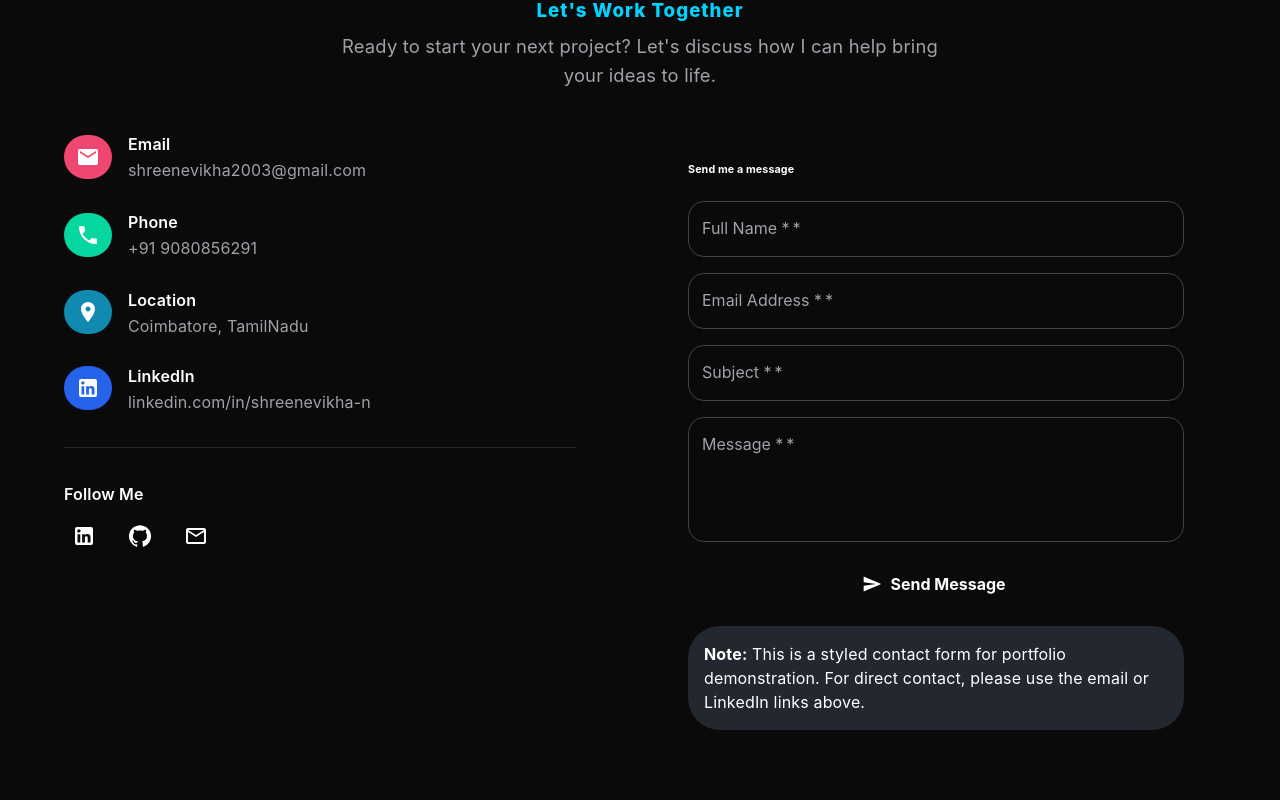
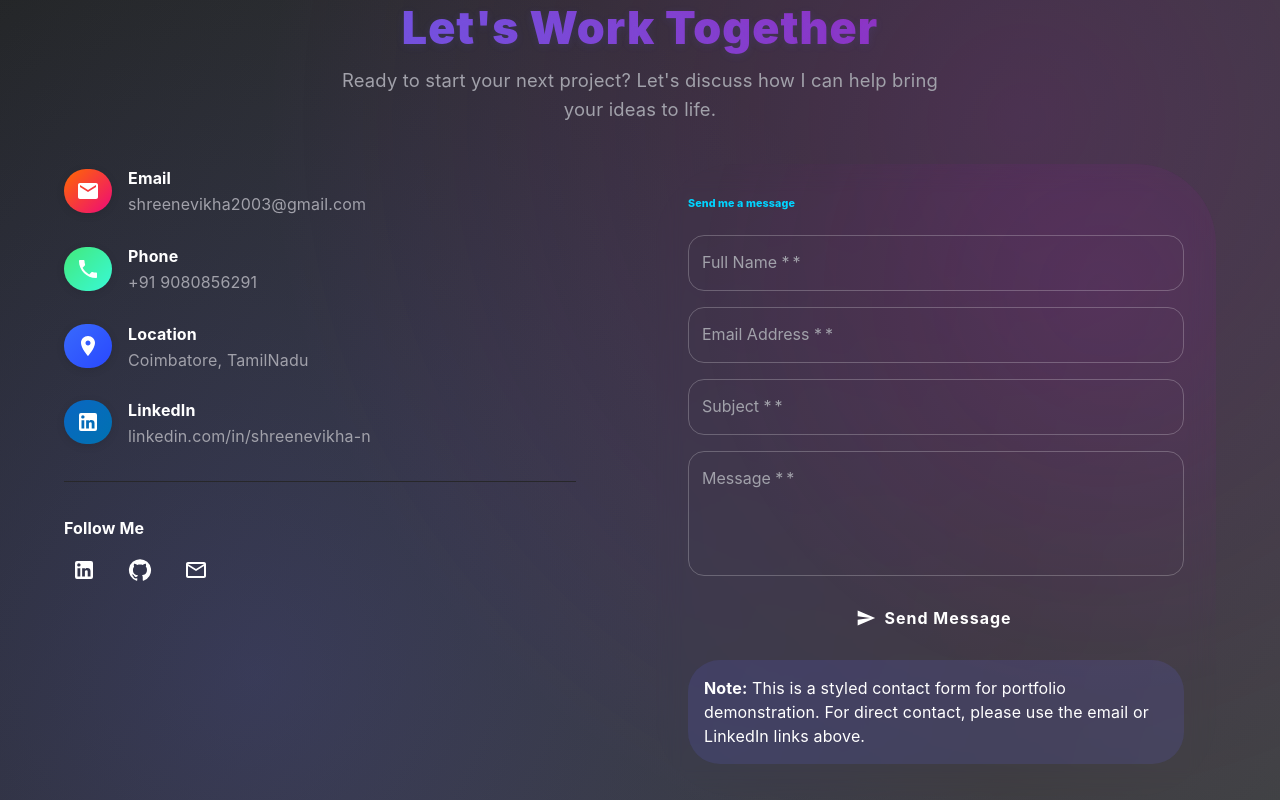
Before and after one commit to Shreenevikha/Portfolio, a React (Create React App) app: page / in a window 1280 px wide. Shown: the part 7000-7800 px from the top of the page. Built offline with nearby package versions, Linux system fonts and the light colour scheme.

Commit message:
minor changes

```diff
--- a/src/components/pages/Contact.js
+++ b/src/components/pages/Contact.js
@@ -28,28 +28,28 @@ const contactInfo = [
     title: 'Email',
     value: 'shreenevikha2003@gmail.com',
     link: 'mailto:shreenevikha2003@gmail.com',
-    bg: '#ef476f',
+    bg: 'linear-gradient(135deg, #ff6a00 0%, #ee0979 100%)',
   },
   {
     icon: <Phone />,
     title: 'Phone',
     value: '+91 9080856291',
     link: 'tel:+919080856291',
-    bg: '#06d6a0',
+    bg: 'linear-gradient(135deg, #43e97b 0%, #38f9d7 100%)',
   },
   {
     icon: <LocationOn />,
     title: 'Location',
     value: 'Coimbatore, TamilNadu',
     link: null,
-    bg: '#118ab2',
+    bg: 'linear-gradient(135deg, #396afc 0%, #2948ff 100%)',
   },
   {
     icon: <LinkedIn />,
     title: 'LinkedIn',
     value: 'linkedin.com/in/shreenevikha-n',
     link: 'https://linkedin.com/in/shreenevikha-n',
-    bg: '#2563eb',
+    bg: 'linear-gradient(135deg, #0a66c2 0%, #0072b1 100%)',
   },
 ];
 
@@ -58,16 +58,19 @@ const socialLinks = [
     icon: <LinkedIn />,
     url: 'https://linkedin.com/in/shreenevikha-n',
     label: 'LinkedIn',
+    bg: 'linear-gradient(135deg, #0a66c2 0%, #0072b1 100%)',
   },
   {
     icon: <GitHub />,
     url: 'https://github.com/',
     label: 'GitHub',
+    bg: 'linear-gradient(135deg, #232526 0%, #414345 100%)',
   },
   {
     icon: <MailOutline />,
     url: 'mailto:shreenevikha2003@gmail.com',
     label: 'Email',
+    bg: 'linear-gradient(135deg, #ff6a00 0%, #ee0979 100%)',
   },
 ];
 
@@ -94,16 +97,43 @@ const Contact = () => {
   };
 
   return (
-    <Box sx={{ minHeight: '100vh', bgcolor: theme.palette.background.default, py: { xs: 4, md: 8 } }}>
-      <Container maxWidth="lg">
+    <Box
+      sx={{
+        minHeight: '100vh',
+        position: 'relative',
+        overflow: 'hidden',
+        py: { xs: 4, md: 8 },
+        // Animated gradient background
+        background: theme.palette.mode === 'dark'
+          ? 'linear-gradient(120deg, #232526 0%, #414345 100%)'
+          : 'linear-gradient(120deg, #f8fafc 0%, #e0e7ff 100%)',
+        '&::before': {
+          content: '""',
+          position: 'absolute',
+          zIndex: 0,
+          top: 0,
+          left: 0,
+          width: '100%',
+          height: '100%',
+          background: 'radial-gradient(circle at 80% 20%, #a21caf33 0%, transparent 60%), radial-gradient(circle at 20% 80%, #6366f133 0%, transparent 60%)',
+          pointerEvents: 'none',
+        },
+      }}
+    >
+      <Container maxWidth="lg" sx={{ position: 'relative', zIndex: 1 }}>
         <Typography
           variant="h3"
           align="center"
           sx={{
-            fontWeight: 800,
+            fontWeight: 900,
             mb: 1,
-            color: 'primary.main',
+            background: 'linear-gradient(90deg, #6366f1 0%, #a21caf 100%)',
+            WebkitBackgroundClip: 'text',
+            WebkitTextFillColor: 'transparent',
             letterSpacing: 1,
+            fontSize: { xs: '2rem', md: '2.8rem' },
+            textShadow: '0 2px 8px rgba(99,102,241,0.12)',
+            animation: 'gradient-move 3s ease-in-out infinite',
           }}
         >
           Let's Work Together
@@ -129,7 +159,7 @@ const Contact = () => {
                   <Stack direction="row" spacing={2} alignItems="center" key={idx}>
                     <Box
                       sx={{
-                        bgcolor: info.bg,
+                        background: info.bg,
                         color: '#fff',
                         p: 1.5,
                         borderRadius: 2,
@@ -139,12 +169,18 @@ const Contact = () => {
                         minWidth: 44,
                         height: 44,
                         fontSize: 24,
+                        boxShadow: '0 2px 8px 0 rgba(0,0,0,0.10)',
+                        transition: 'transform 0.2s, box-shadow 0.2s',
+                        '&:hover': {
+                          transform: 'scale(1.08) rotate(-3deg)',
+                          boxShadow: '0 4px 16px 0 rgba(99,102,241,0.18)',
+                        },
                       }}
                     >
                       {info.icon}
                     </Box>
                     <Box>
-                      <Typography variant="subtitle1" sx={{ fontWeight: 600 }}>
+                      <Typography variant="subtitle1" sx={{ fontWeight: 700 }}>
                         {info.title}
                       </Typography>
                       {info.link ? (
@@ -173,7 +209,7 @@ const Contact = () => {
                 ))}
               </Stack>
               <Divider sx={{ my: 4 }} />
-              <Typography variant="subtitle1" sx={{ fontWeight: 600, mb: 1 }}>
+              <Typography variant="subtitle1" sx={{ fontWeight: 700, mb: 1 }}>
                 Follow Me
               </Typography>
               <Stack direction="row" spacing={2}>
@@ -185,17 +221,18 @@ const Contact = () => {
                     rel="noopener noreferrer"
                     aria-label={social.label}
                     sx={{
-                      bgcolor: theme.palette.mode === 'dark' ? theme.palette.background.paper : '#f3f4f6',
-                      color: 'text.primary',
-                      border: `1px solid ${theme.palette.divider}`,
+                      background: social.bg,
+                      color: '#fff',
+                      border: 'none',
                       width: 40,
                       height: 40,
+                      boxShadow: '0 2px 8px 0 rgba(0,0,0,0.10)',
+                      transition: 'transform 0.2s, box-shadow 0.2s',
                       '&:hover': {
-                        bgcolor: 'primary.main',
-                        color: '#fff',
-                        borderColor: 'primary.main',
+                        filter: 'brightness(1.15)',
+                        transform: 'scale(1.15) rotate(6deg)',
+                        boxShadow: '0 4px 16px 0 rgba(99,102,241,0.18)',
                       },
-                      transition: 'all 0.2s',
                     }}
                   >
                     {social.icon}
@@ -207,17 +244,34 @@ const Contact = () => {
           {/* Right: Contact Form */}
           <Grid item xs={12} md={6}>
             <Paper
-              elevation={3}
+              elevation={12}
               sx={{
-                borderRadius: 3,
+                borderRadius: 5,
                 p: { xs: 3, md: 4 },
-                bgcolor: theme.palette.background.paper,
-                boxShadow: '0 4px 24px 0 rgba(0,0,0,0.08)',
-                mt: 0,
-                mb: 0,
+                bgcolor: theme.palette.mode === 'dark'
+                  ? 'rgba(30,34,44,0.85)'
+                  : 'rgba(255,255,255,0.85)',
+                boxShadow: '0 12px 48px 0 rgba(99,102,241,0.18)',
+                backdropFilter: 'blur(12px)',
+                border: '1.5px solid rgba(99,102,241,0.18)',
+                position: 'relative',
+                overflow: 'hidden',
               }}
             >
-              <Typography variant="h6" sx={{ fontWeight: 700, mb: 3 }}>
+              <Box
+                sx={{
+                  position: 'absolute',
+                  zIndex: 0,
+                  top: 0,
+                  left: 0,
+                  width: '100%',
+                  height: '100%',
+                  background: 'radial-gradient(circle at 80% 20%, #a21caf22 0%, transparent 60%)',
+                  pointerEvents: 'none',
+                }}
+              />
+              <Box sx={{ position: 'relative', zIndex: 1 }}>
+                <Typography variant="h6" sx={{ fontWeight: 800, mb: 3, color: 'primary.main' }}>
                   Send me a message
                 </Typography>
                 <Box component="form" onSubmit={handleSubmit}>
@@ -267,7 +321,7 @@ const Contact = () => {
                       fullWidth
                       startIcon={<SendIcon />}
                       sx={{
-                      background: 'linear-gradient(90deg, #3b82f6 0%, #8b5cf6 100%)',
+                        background: 'linear-gradient(90deg, #6366f1 0%, #a21caf 100%)',
                         color: '#fff',
                         fontWeight: 700,
                         fontSize: '1rem',
@@ -276,9 +330,12 @@ const Contact = () => {
                         mt: 1,
                         textTransform: 'none',
                         boxShadow: 'none',
+                        letterSpacing: 1,
+                        transition: 'background 0.3s, filter 0.2s',
                         '&:hover': {
-                        background: 'linear-gradient(90deg, #8b5cf6 0%, #3b82f6 100%)',
-                        boxShadow: '0 2px 8px 0 rgba(59,130,246,0.15)',
+                          background: 'linear-gradient(90deg, #a21caf 0%, #6366f1 100%)',
+                          boxShadow: '0 2px 8px 0 rgba(99,102,241,0.15)',
+                          filter: 'brightness(1.08)',
                         },
                       }}
                     >
@@ -288,7 +345,7 @@ const Contact = () => {
                       sx={{
                         mt: 2,
                         p: 2,
-                      bgcolor: theme.palette.mode === 'dark' ? '#23272f' : '#e0e7ff',
+                        bgcolor: theme.palette.mode === 'dark' ? 'rgba(99,102,241,0.15)' : '#e0e7ff',
                         borderRadius: 2,
                       }}
                     >
@@ -297,6 +354,7 @@ const Contact = () => {
                       </Typography>
                     </Box>
                   </Stack>
+                </Box>
               </Box>
             </Paper>
           </Grid>
```
Lines whose indentation alone changed are shown as unchanged.
